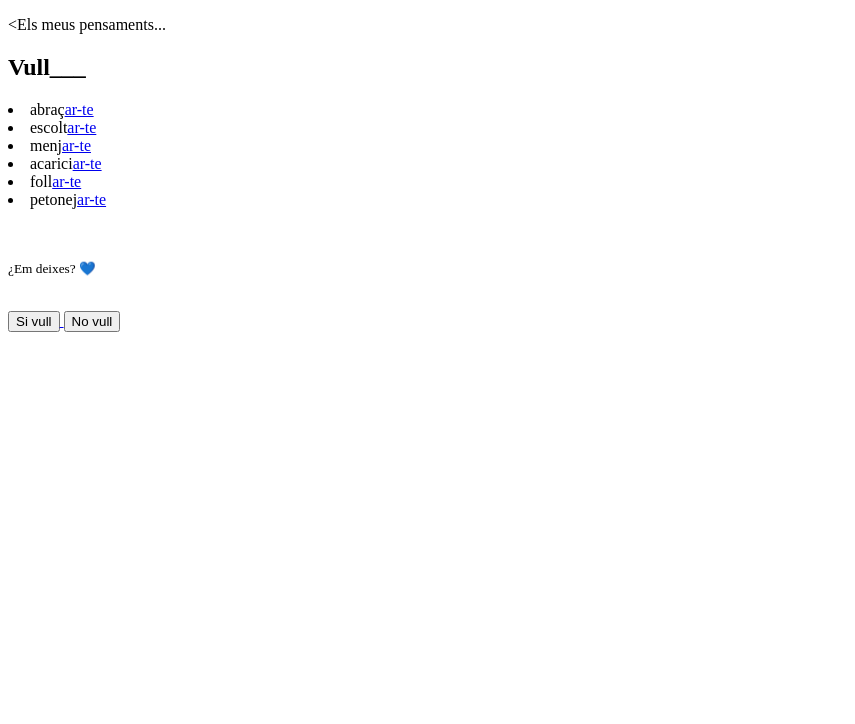
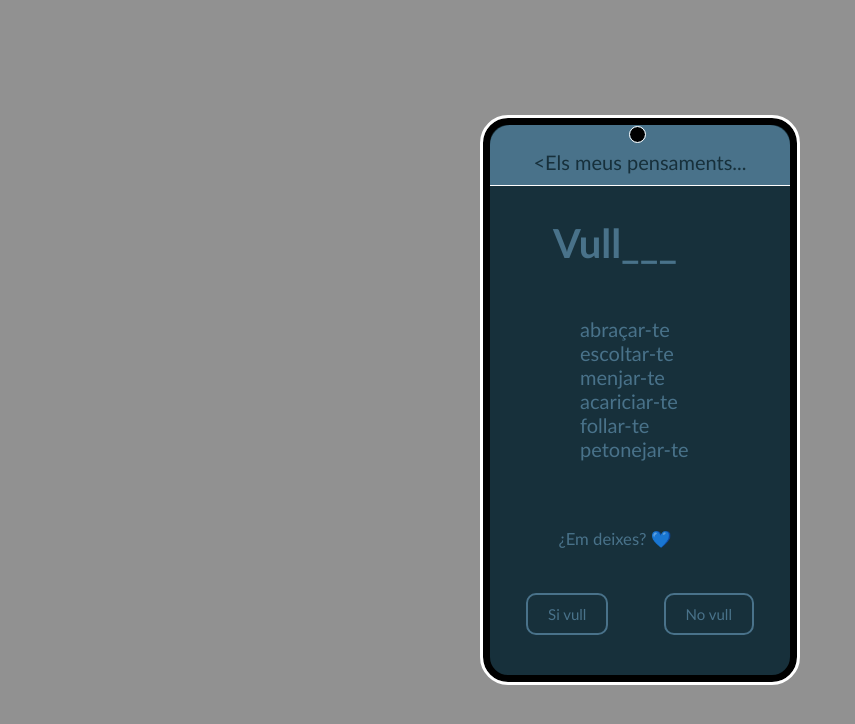
Before and after one commit to Nazaret20/GlowUp, a plain HTML site: page index.html in a window 1280 px wide. Shown: the whole page, without its empty margins (0-855 px from the left). Drawn offline with Linux system fonts and the light colour scheme; the site is published under a folder, as on GitHub Pages, so addresses that start at the root find nothing.

Commit message:
arreglado css

```diff
--- a/index.html
+++ b/index.html
@@ -5,7 +5,7 @@
     <meta charset="UTF-8">
     <meta name="viewport" content="width=device-width">
     <title>Amb tu</title>
-    <link rel="stylesheet" href="/CSS/style.css">
+    <link rel="stylesheet" href="./CSS/style.css">
 
 </head>
 
@@ -19,12 +19,12 @@
 
         <h1>Vull___</h1>
 
-            <p id="verbos"><li>abraç<a class="abrazar" href="/IMGS/abrazar.jpg"><span>ar-te</span></a></li>
-            <li>escolt<a class="escuchar" href="/IMGS/escuchar.jpg"><span>ar-te</span></a></li>
-            <li>menj<a class="comer" href="/IMGS/comer.jpg"><span>ar-te</span></a></li>
-            <li>acarici<a class="acariciar" href="/IMGS/acariciar.jpg"><span>ar-te</span></a></li>
-            <li>foll<a class="follar" href="/IMGS/follar.jpg"><span>ar-te</span></span></a></li>
-            <li>petonej<a class="besar" href="/IMGS/besar.jpg"><span>ar-te</span></a></li>
+            <p id="verbos"><li>abraç<a class="abrazar" href="./IMGS/abrazar.jpg"><span>ar-te</span></a></li>
+            <li>escolt<a class="escuchar" href="./IMGS/escuchar.jpg"><span>ar-te</span></a></li>
+            <li>menj<a class="comer" href="./IMGS/comer.jpg"><span>ar-te</span></a></li>
+            <li>acarici<a class="acariciar" href="./IMGS/acariciar.jpg"><span>ar-te</span></a></li>
+            <li>foll<a class="follar" href="./IMGS/follar.jpg"><span>ar-te</span></span></a></li>
+            <li>petonej<a class="besar" href="./IMGS/besar.jpg"><span>ar-te</span></a></li>
             </p>
 
         <br/>
@@ -33,13 +33,13 @@
 
         <br/>
 
-        <a href="/si.html"">
+        <a href="./si.html"">
 
             <button class="si">Si vull</button>
 
         </a>
 
-        <a href="/no.html">
+        <a href="./no.html">
 
             <button class="no">No vull</button>
 
```
Also changed, not shown: no.html (+2 -2 lines), si.html (+2 -2 lines).
